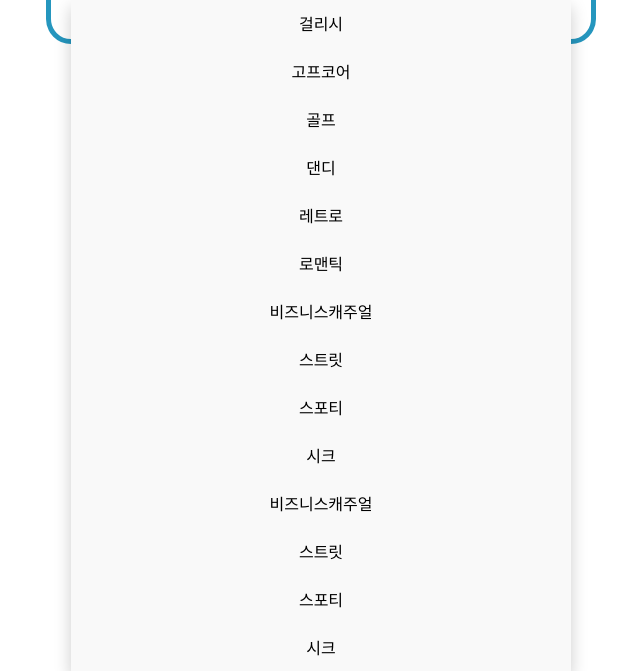
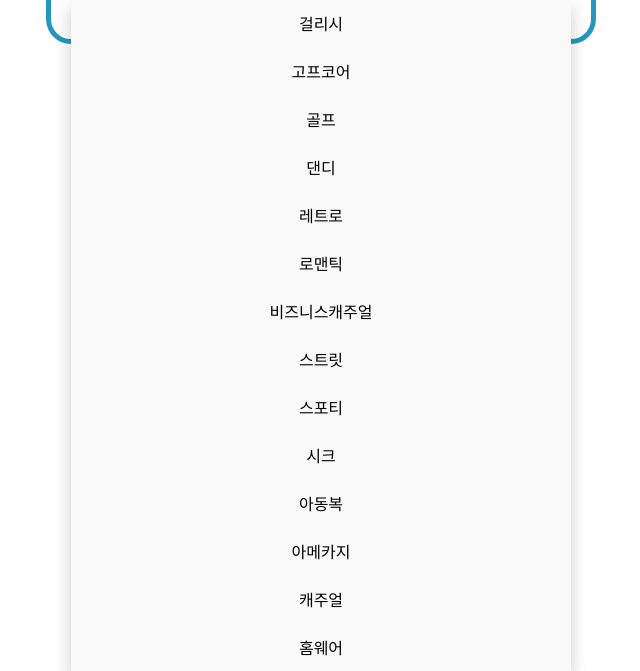
Before and after one commit to de-devcourse-2-3-2/crawling-visualization, a Django app: template musinsa_trend/outfits/templates/top_styles_c.html in a window 1280 px wide, after a click on "카테고리 선택". Shown: the part 479-1150 px from the top of the page, without its empty margins (319-959 px from the left). Run offline with Django 4.2, Linux system fonts and the light colour scheme; the template is opened without the code that fills it, so the values that code supplies are empty.

Commit message:
fix: 카테고리 이름 목록 수정

```diff
--- a/musinsa_trend/outfits/templates/top_styles_c.html
+++ b/musinsa_trend/outfits/templates/top_styles_c.html
@@ -75,10 +75,10 @@
                 <div onclick="selectCategory('스트릿')">스트릿</div>
                 <div onclick="selectCategory('스포티')">스포티</div>
                 <div onclick="selectCategory('시크')">시크</div>
-                <div onclick="selectCategory('아동복')">비즈니스캐주얼</div>
-                <div onclick="selectCategory('아메카지')">스트릿</div>
-                <div onclick="selectCategory('캐주얼')">스포티</div>
-                <div onclick="selectCategory('홈웨어')">시크</div>
+                <div onclick="selectCategory('아동복')">아동복</div>
+                <div onclick="selectCategory('아메카지')">아메카지</div>
+                <div onclick="selectCategory('캐주얼')">캐주얼</div>
+                <div onclick="selectCategory('홈웨어')">홈웨어</div>
             </div>
         </div>
     </div>
```
